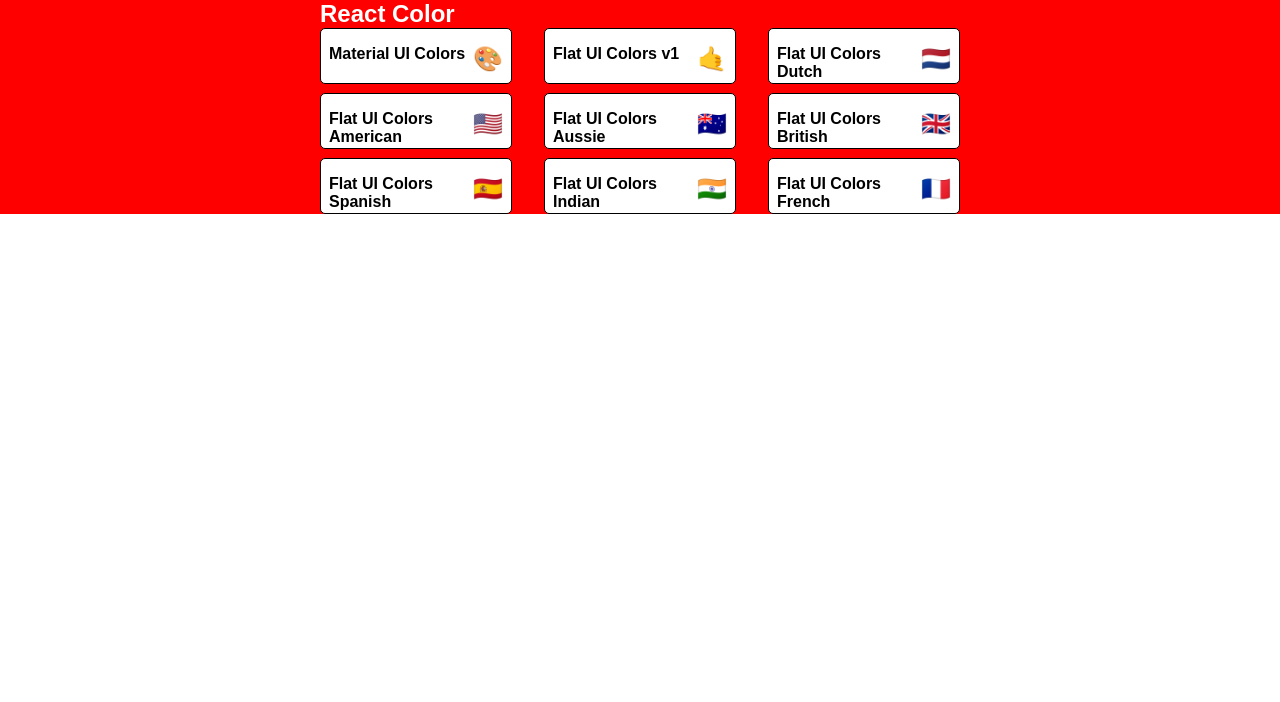
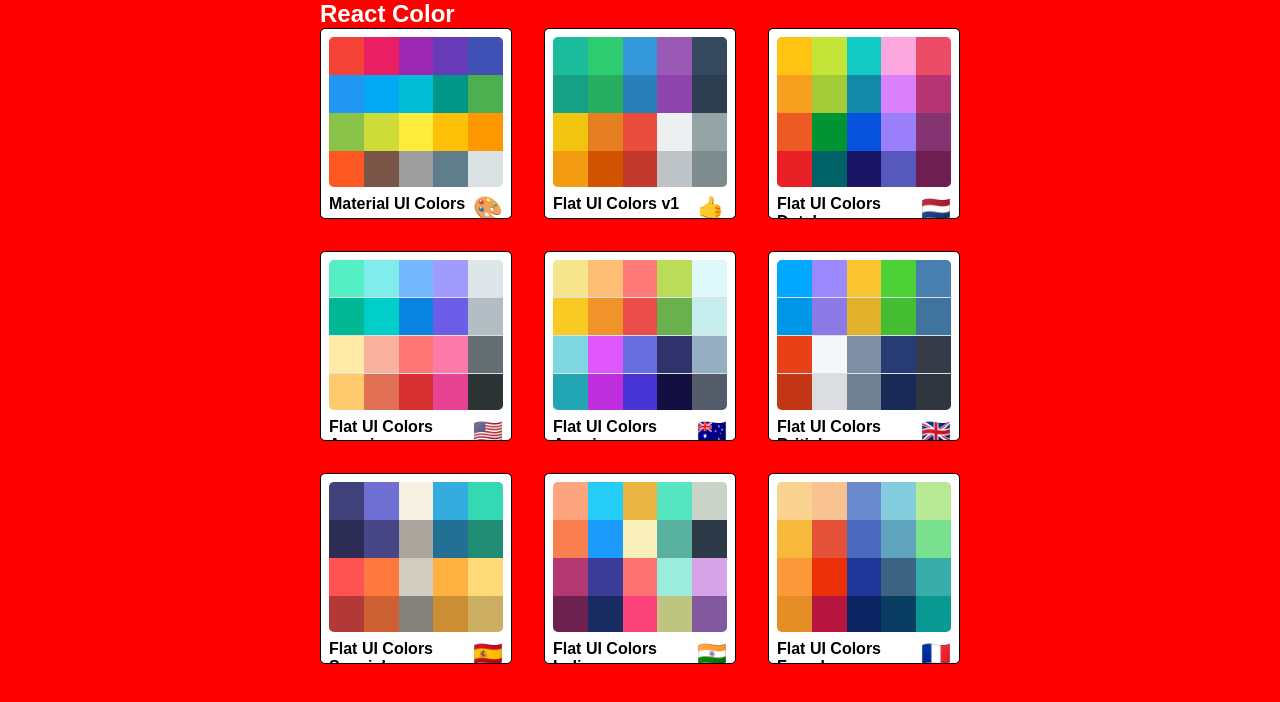
Before and after one commit to CodesWithAnkit/color-picker, a React (Create React App) app: page / in a window 1280 px wide. Shown: the top 702 px of the page. Built offline with nearby package versions, Linux system fonts and the light colour scheme.

Commit message:
Finish minipallet style

```diff
--- a/src/Minipallet.js
+++ b/src/Minipallet.js
@@ -14,7 +14,11 @@
     }
   },
   colors: {
-    backgroundColor: 'grey'
+    backgroundColor: '#dae1e3',
+    height: '150px',
+    width: '100%',
+    borderRadius: '5px',
+    overflow: 'hidden'
   },
   title: {
     display: 'flex',
@@ -29,14 +33,29 @@
   emoji: {
     marginLeft: '.5rem',
     fontSize: '1.5rem'
+  },
+  miniColor: {
+    height: '25%',
+    width: '20%',
+    display: 'inline-block',
+    margin: '0 auto',
+    position: 'relative',
+    marginBottom: '-3.5px'
   }
 };
 
 function Minipallet(props) {
-  const { classes, paletteName, emoji } = props;
+  const { classes, paletteName, emoji, colors } = props;
+  const miniColorBoxes = colors.map(color => (
+    <div
+      className={classes.miniColor}
+      style={{ backgroundColor: color.color }}
+      key={color.paletteName}
+    ></div>
+  ));
   return (
     <div className={classes.root}>
-      <div className={classes.colors}></div>
+      <div className={classes.colors}>{miniColorBoxes}</div>
       <h5 className={classes.title}>
         {paletteName} <span className={classes.emoji}>{emoji}</span>
       </h5>
--- a/src/PalletList.js
+++ b/src/PalletList.js
@@ -6,7 +6,7 @@
 const styles = {
   root: {
     backgroundColor: 'red',
-    height: '100%',
+    height: '100vh',
     display: 'flex',
     alignItems: 'flex-start',
     justifyContent: 'center'
```
